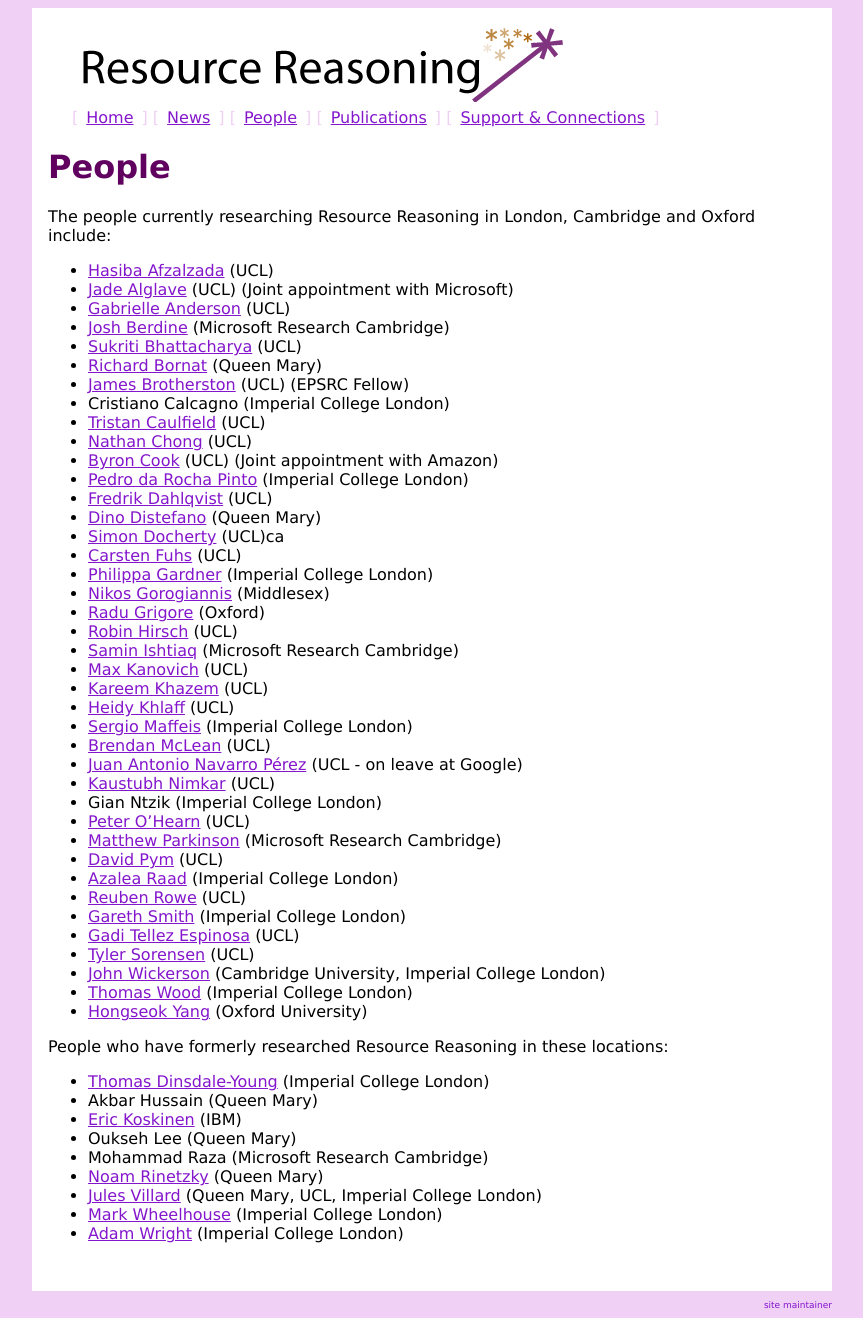
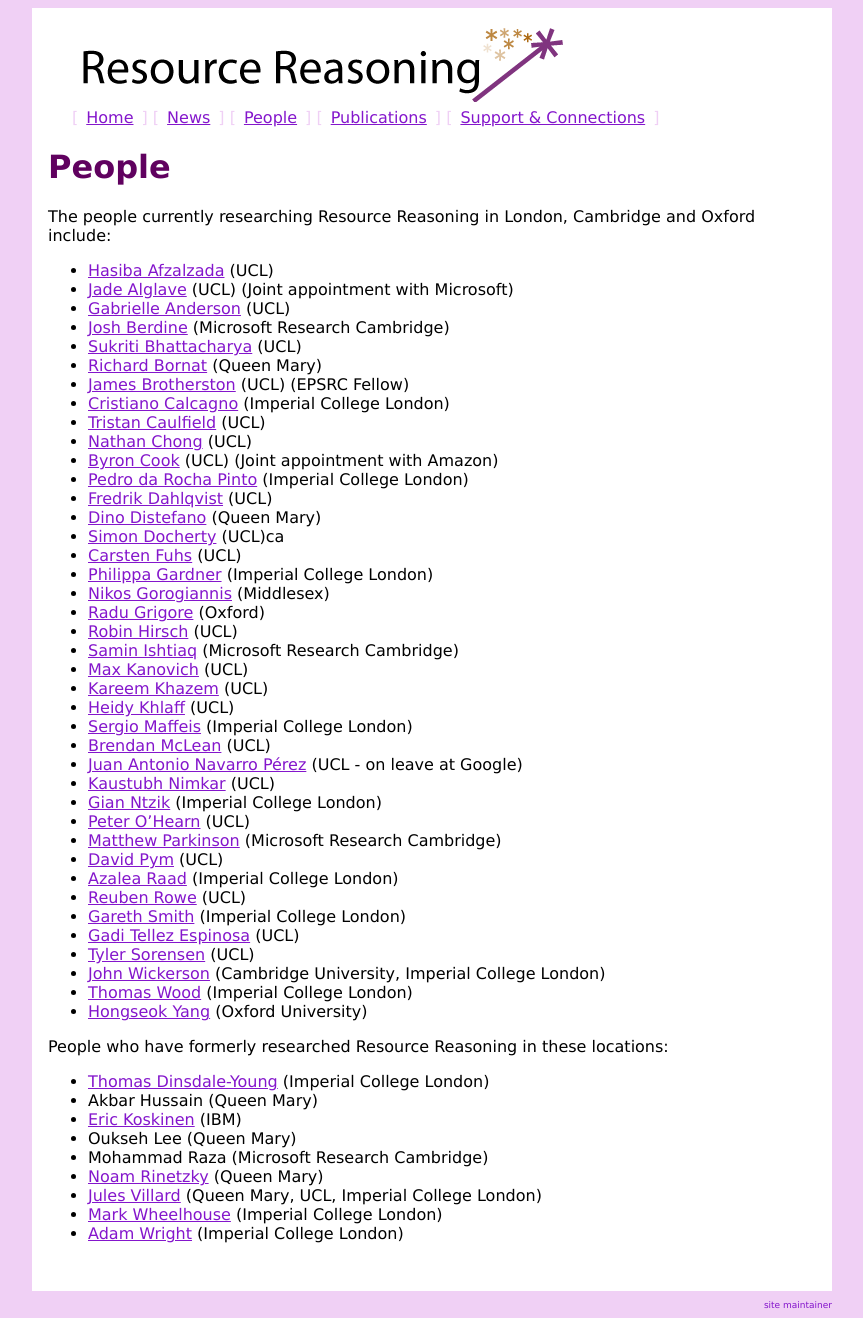
Before and after one commit to resource-reasoning/resourcereasoning.com, a Jekyll site: the page built from people.md, in a window 1280 px wide. Shown: the whole page, without its empty margins (208-1071 px from the left). Built offline with Jekyll 4.4.1, drawn with Linux system fonts in a browser that asks for light colours; nearby versions of some CDN libraries; part of the change alters nothing that is shown.

```diff
--- a/people.md
+++ b/people.md
@@ -12,7 +12,7 @@ The people currently researching Resource Reasoning in London, Cambridge and Oxf
 * [Sukriti Bhattacharya](http://www0.cs.ucl.ac.uk/people/S.Bhattacharya) (UCL)
 * [Richard Bornat](http://www.eecs.qmul.ac.uk/~richard/) (Queen Mary)
 * [James Brotherston](http://www0.cs.ucl.ac.uk/staff/J.Brotherston/) (UCL) (EPSRC Fellow)
-* Cristiano Calcagno (Imperial College London)
+* [Cristiano Calcagno](http://www.imperial.ac.uk/collegedirectory/index.asp?PeopleID=767740) (Imperial College London)
 * [Tristan Caulfield](http://www0.cs.ucl.ac.uk/people/T.Caulfield) (UCL)
 * [Nathan Chong](http://www0.cs.ucl.ac.uk/people/N.Chong.html) (UCL)
 * [Byron Cook](http://www0.cs.ucl.ac.uk/staff/b.cook/) (UCL) (Joint appointment with Amazon)
@@ -33,7 +33,7 @@ The people currently researching Resource Reasoning in London, Cambridge and Oxf
 * [Brendan McLean](http://www0.cs.ucl.ac.uk/people/B.McLean.html) (UCL)
 * [Juan Antonio Navarro Pérez](http://navarroj.com/research/) (UCL - on leave at Google)
 * [Kaustubh Nimkar](http://www0.cs.ucl.ac.uk/staff/K.Nimkar/) (UCL)
-* Gian Ntzik (Imperial College London)
+* [Gian Ntzik](http://www.imperial.ac.uk/collegedirectory/index.asp?PeopleID=433912) (Imperial College London)
 * [Peter O'Hearn](http://www0.cs.ucl.ac.uk/staff/p.ohearn/) (UCL)
 * [Matthew Parkinson](http://www.cl.cam.ac.uk/~mjp41/) (Microsoft Research Cambridge)
 * [David Pym](http://www0.cs.ucl.ac.uk/staff/D.Pym/) (UCL)
```
